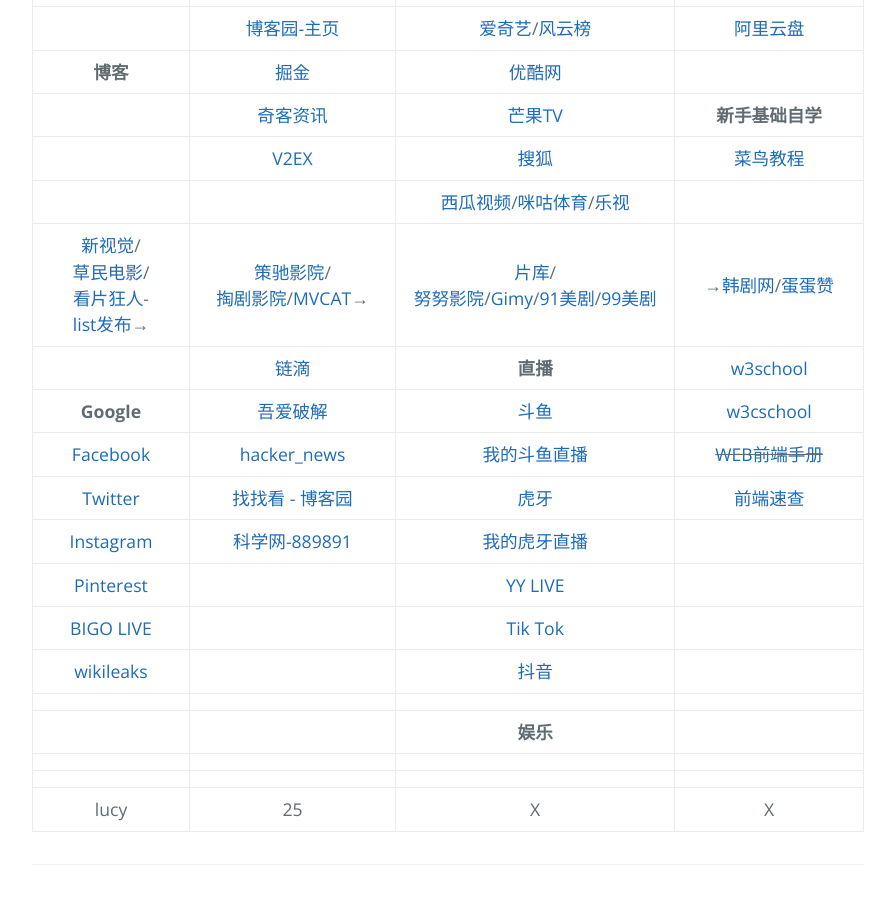
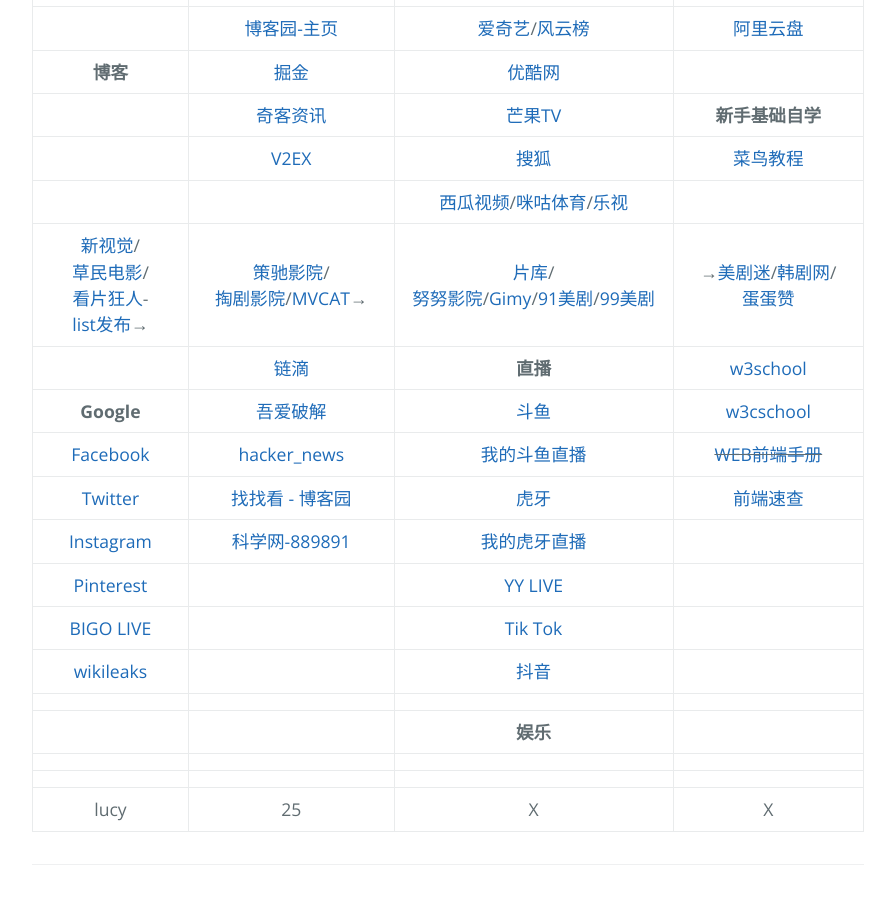
Before and after one commit to AmbroseRen/test, a Jekyll site: the page built from navigation.md, in a window 1280 px wide and 900 px high, scrolled down 1068 px. Shown: the whole window, without its empty margins (192-1087 px from the left). Built offline with Jekyll 4.4.1, drawn with Linux system fonts in a browser that asks for light colours; our own code applies the rules of GitHub Pages for plain Markdown files; the repository's description, which GitHub fills in, is left out.

Commit message:
Update navigation.md

```diff
--- a/navigation.md
+++ b/navigation.md
@@ -26,7 +26,7 @@
 | []() | [奇客资讯](https://www.solidot.org/) | [芒果TV](https://i.mgtv.com/my/looklist) | __新手基础自学__ |
 | []() | [V2EX](https://www.v2ex.com/?tab=tech) | [搜狐](https://my.tv.sohu.com/i/bookmark) | [菜鸟教程](https://www.runoob.com/) |
 | []() | []() | [西瓜视频](https://www.ixigua.com/my/favorite)/[咪咕体育](https://www.miguvideo.com/mgs/website/prd/personalCenter.html#/collect)/[乐视](http://i.le.com/playrecord#favorite) | []() |
-| [新视觉](https://www.ixinshijue.com/)/[草民电影](https://www.cmdy555.com/)/[看片狂人](https://www.kpkuang.com/)-[list发布](https://listed.to/p/l1PbMlAK7g)→ | [策驰影院](http://www.cechiyy5.com/)/[掏剧影院](https://www.taojuyb.com/)/[MVCAT](https://www.mvcat.com/)→ | [片库](https://www.mypianku.net/)/[努努影院](https://www.nunuyy.cc/)/[Gimy](https://gimy.app/)/[91美剧](https://91mjw.com/)/[99美剧](https://www.99meiju.org/) | →[韩剧网](https://www.tvn.cc/)/[蛋蛋赞](https://www.dandanzan.cc/) |
+| [新视觉](https://www.ixinshijue.com/)/[草民电影](https://www.cmdy555.com/)/[看片狂人](https://www.kpkuang.com/)-[list发布](https://listed.to/p/l1PbMlAK7g)→ | [策驰影院](http://www.cechiyy5.com/)/[掏剧影院](https://www.taojuyb.com/)/[MVCAT](https://www.mvcat.com/)→ | [片库](https://www.mypianku.net/)/[努努影院](https://www.nunuyy.cc/)/[Gimy](https://gimy.app/)/[91美剧](https://91mjw.com/)/[99美剧](https://www.99meiju.org/) | →[美剧迷](https://www.meijumi.net/)/[韩剧网](https://www.tvn.cc/)/[蛋蛋赞](https://www.dandanzan.cc/) |
 | []() | [链滴](https://ld246.com/) | __直播__ | [w3school](https://www.w3school.com.cn/) |
 | __Google__ | [吾爱破解](https://www.52pojie.cn/) | [斗鱼](https://www.douyu.com/directory/myFollow) | [w3cschool](https://www.w3cschool.cn/) |
 | [Facebook](https://www.facebook.com/) | [hacker_news](https://news.ycombinator.com/) | [我的斗鱼直播](https://www.douyu.com/10150268) | ~~[WEB前端手册](#)~~ |
```
